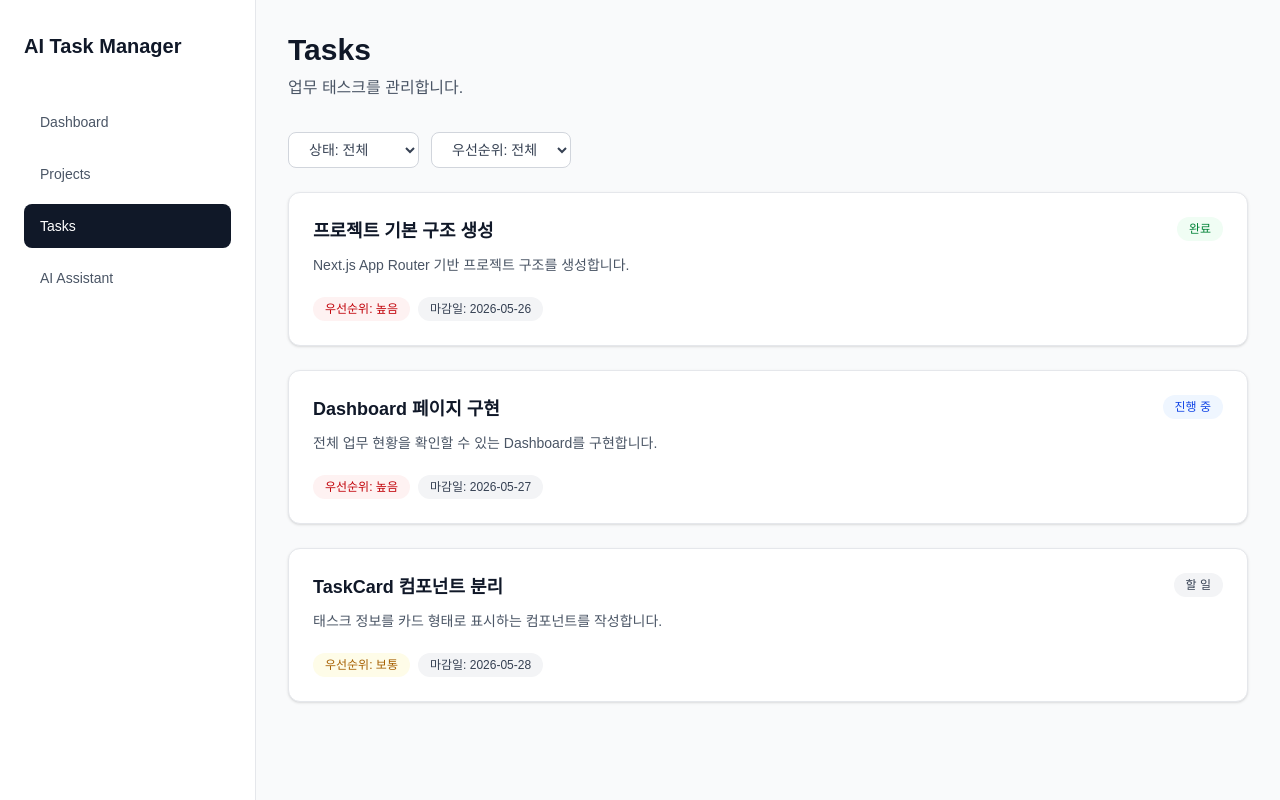
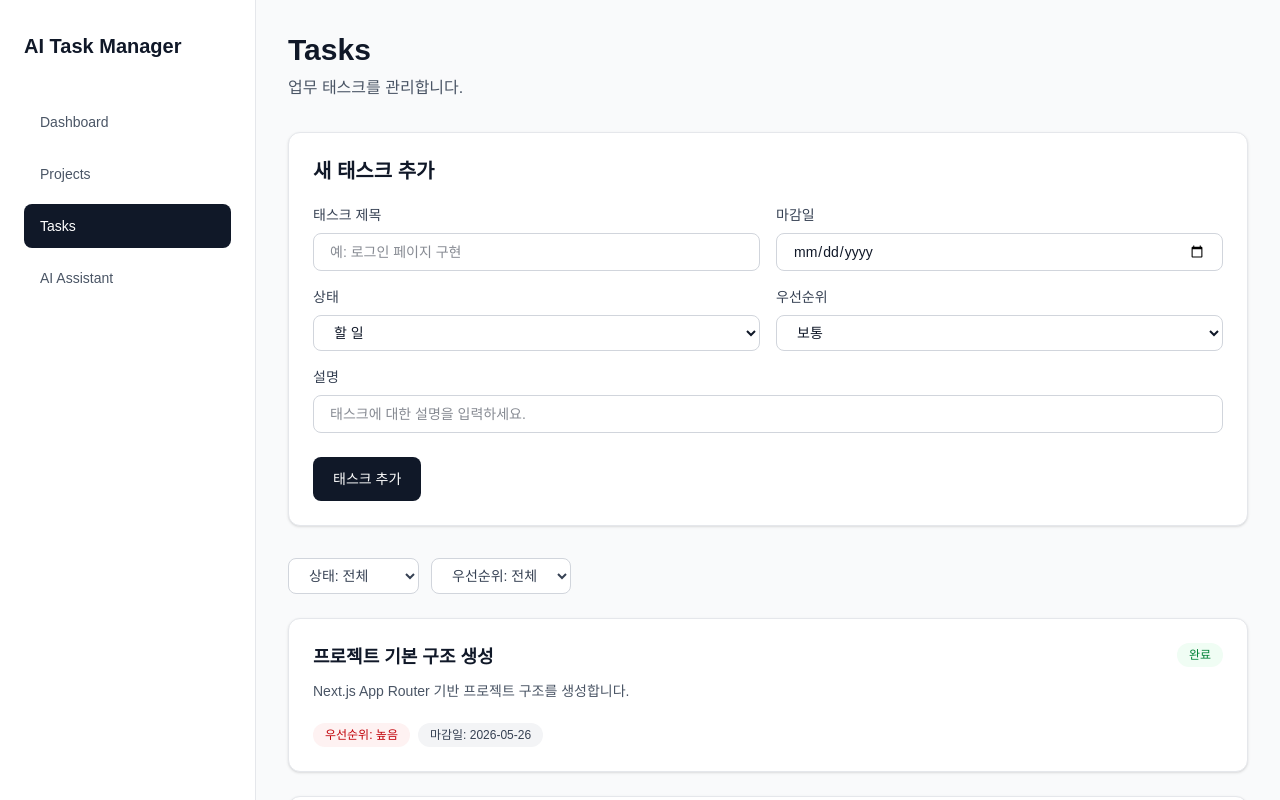
Before and after one commit to anbeicat/ai-task-manager, a Next.js app: page /tasks in a window 1280 px wide. Shown: the top 800 px of the page. Built offline with nearby package versions, Linux system fonts and the light colour scheme.

Commit message:
feat: add task creation form with local state

```diff
--- a/components/common/Badge.tsx
+++ b/components/common/Badge.tsx
@@ -2,7 +2,7 @@
  * @Author: anqiao anqiao10@gmail.com
  * @Date: 2026-05-27 16:01:23
  * @LastEditors: anqiao anqiao10@gmail.com
- * @LastEditTime: 2026-05-27 16:01:34
+ * @LastEditTime: 2026-05-27 16:16:28
  * @description:
  * @FilePath: /ai-task-manager/components/common/Badge.tsx
  */
--- /dev/null
+++ b/components/common/Input.tsx
@@ -0,0 +1,29 @@
+/*
+ * @Author: anqiao anqiao10@gmail.com
+ * @Date: 2026-05-27 16:14:17
+ * @LastEditors: anqiao anqiao10@gmail.com
+ * @LastEditTime: 2026-05-27 16:15:18
+ * @description:
+ * @FilePath: /ai-task-manager/components/common/Input.tsx
+ */
+import type { InputHTMLAttributes } from "react";
+
+interface InputProps extends InputHTMLAttributes<HTMLInputElement> {
+    label: string;
+}
+
+export default function Input({ label, id, className = "", ...props }: InputProps) {
+    return (
+        <div>
+            <label htmlFor={id} className="mb-2 block text-sm font-medium text-gray-700">
+                {label}
+            </label>
+
+            <input
+                id={id}
+                className={`w-full rounded-lg border border-gray-300 bg-white px-4 py-2 text-sm text-gray-900 outline-none focus:border-blue-500 focus:ring-2 focus:ring-blue-100 ${className}`}
+                {...props}
+            />
+        </div>
+    );
+}
--- /dev/null
+++ b/components/common/Select.tsx
@@ -0,0 +1,39 @@
+import type { SelectHTMLAttributes } from "react";
+
+interface SelectOption {
+    label: string;
+    value: string;
+}
+
+interface SelectProps extends SelectHTMLAttributes<HTMLSelectElement> {
+    label: string;
+    options: SelectOption[];
+}
+
+export default function Select({
+    label,
+    id,
+    options,
+    className = "",
+    ...props
+}: SelectProps) {
+    return (
+        <div>
+            <label htmlFor={id} className="mb-2 block text-sm font-medium text-gray-700">
+                {label}
+            </label>
+
+            <select
+                id={id}
+                className={`w-full rounded-lg border border-gray-300 bg-white px-4 py-2 text-sm text-gray-900 outline-none focus:border-blue-500 focus:ring-2 focus:ring-blue-100 ${className}`}
+                {...props}
+            >
+                {options.map((option) => (
+                    <option key={option.value} value={option.value}>
+                        {option.label}
+                    </option>
+                ))}
+            </select>
+        </div>
+    );
+}
--- /dev/null
+++ b/components/task/TaskForm.tsx
@@ -0,0 +1,128 @@
+/*
+ * @Author: anqiao anqiao10@gmail.com
+ * @Date: 2026-05-27 16:17:22
+ * @LastEditors: anqiao anqiao10@gmail.com
+ * @LastEditTime: 2026-05-27 16:18:42
+ * @description:
+ * @FilePath: /ai-task-manager/components/task/TaskForm.tsx
+ */
+"use client";
+
+import { useState } from "react";
+import Input from "@/components/common/Input";
+import Select from "@/components/common/Select";
+import type { Task, TaskPriority, TaskStatus } from "@/types/task";
+
+interface TaskFormProps {
+    onCreateTask: (task: Task) => void;
+}
+
+const statusOptions = [
+    { label: "할 일", value: "TODO" },
+    { label: "진행 중", value: "IN_PROGRESS" },
+    { label: "완료", value: "DONE" },
+];
+
+const priorityOptions = [
+    { label: "낮음", value: "LOW" },
+    { label: "보통", value: "MEDIUM" },
+    { label: "높음", value: "HIGH" },
+];
+
+export default function TaskForm({ onCreateTask }: TaskFormProps) {
+    const [title, setTitle] = useState("");
+    const [description, setDescription] = useState("");
+    const [status, setStatus] = useState<TaskStatus>("TODO");
+    const [priority, setPriority] = useState<TaskPriority>("MEDIUM");
+    const [dueDate, setDueDate] = useState("");
+
+    function handleSubmit(event: React.FormEvent<HTMLFormElement>) {
+        event.preventDefault();
+
+        if (!title.trim()) {
+            alert("태스크 제목을 입력해 주세요.");
+            return;
+        }
+
+        const newTask: Task = {
+            id: `task-${Date.now()}`,
+            projectId: "ai-task-manager",
+            title: title.trim(),
+            description: description.trim() || "설명이 없습니다.",
+            status,
+            priority,
+            dueDate: dueDate || "미정",
+            createdAt: new Date().toISOString().slice(0, 10),
+        };
+
+        onCreateTask(newTask);
+
+        setTitle("");
+        setDescription("");
+        setStatus("TODO");
+        setPriority("MEDIUM");
+        setDueDate("");
+    }
+
+    return (
+        <form
+            onSubmit={handleSubmit}
+            className="mb-8 rounded-xl border border-gray-200 bg-white p-6 shadow-sm"
+        >
+            <h2 className="mb-5 text-xl font-semibold text-gray-900">
+                새 태스크 추가
+            </h2>
+
+            <div className="grid gap-4 md:grid-cols-2">
+                <Input
+                    id="task-title"
+                    label="태스크 제목"
+                    value={title}
+                    onChange={(event) => setTitle(event.target.value)}
+                    placeholder="예: 로그인 페이지 구현"
+                />
+
+                <Input
+                    id="task-due-date"
+                    label="마감일"
+                    type="date"
+                    value={dueDate}
+                    onChange={(event) => setDueDate(event.target.value)}
+                />
+
+                <Select
+                    id="task-status"
+                    label="상태"
+                    value={status}
+                    onChange={(event) => setStatus(event.target.value as TaskStatus)}
+                    options={statusOptions}
+                />
+
+                <Select
+                    id="task-priority"
+                    label="우선순위"
+                    value={priority}
+                    onChange={(event) => setPriority(event.target.value as TaskPriority)}
+                    options={priorityOptions}
+                />
+            </div>
+
+            <div className="mt-4">
+                <Input
+                    id="task-description"
+                    label="설명"
+                    value={description}
+                    onChange={(event) => setDescription(event.target.value)}
+                    placeholder="태스크에 대한 설명을 입력하세요."
+                />
+            </div>
+
+            <button
+                type="submit"
+                className="mt-6 rounded-lg bg-gray-900 px-5 py-3 text-sm font-medium text-white hover:bg-gray-700"
+            >
+                태스크 추가
+            </button>
+        </form>
+    );
+}
--- a/components/task/TaskList.tsx
+++ b/components/task/TaskList.tsx
@@ -2,7 +2,7 @@
  * @Author: anqiao anqiao10@gmail.com
  * @Date: 2026-05-27 15:05:10
  * @LastEditors: anqiao anqiao10@gmail.com
- * @LastEditTime: 2026-05-27 15:07:42
+ * @LastEditTime: 2026-05-27 16:20:02
  * @description:
  * @FilePath: /ai-task-manager/components/task/TaskList.tsx
  */
@@ -10,6 +10,7 @@
 
 import { useMemo, useState } from "react";
 import TaskCard from "@/components/task/TaskCard";
+import TaskForm from "@/components/task/TaskForm";
 import type { Task, TaskPriority, TaskStatus } from "@/types/task";
 
 type StatusFilter = TaskStatus | "ALL";
@@ -34,11 +35,16 @@ const priorityOptions: { label: string; value: PriorityFilter }[] = [
 ];
 
 export default function TaskList({ tasks }: TaskListProps) {
+    const [taskItems, setTaskItems] = useState<Task[]>(tasks);
     const [statusFilter, setStatusFilter] = useState<StatusFilter>("ALL");
     const [priorityFilter, setPriorityFilter] = useState<PriorityFilter>("ALL");
 
+    function handleCreateTask(newTask: Task) {
+        setTaskItems((prevTasks) => [newTask, ...prevTasks]);
+    }
+
     const filteredTasks = useMemo(() => {
-        return tasks.filter((task) => {
+        return taskItems.filter((task) => {
             const matchesStatus =
                 statusFilter === "ALL" || task.status === statusFilter;
             const matchesPriority =
@@ -46,14 +52,18 @@ export default function TaskList({ tasks }: TaskListProps) {
 
             return matchesStatus && matchesPriority;
         });
-    }, [tasks, statusFilter, priorityFilter]);
+    }, [taskItems, statusFilter, priorityFilter]);
 
     return (
         <div>
+            <TaskForm onCreateTask={handleCreateTask} />
+
             <div className="mb-6 flex flex-wrap gap-3">
                 <select
                     value={statusFilter}
-                    onChange={(event) => setStatusFilter(event.target.value as StatusFilter)}
+                    onChange={(event) =>
+                        setStatusFilter(event.target.value as StatusFilter)
+                    }
                     className="rounded-lg border border-gray-300 bg-white px-4 py-2 text-sm text-gray-700 outline-none focus:border-blue-500"
                 >
                     {statusOptions.map((option) => (
```
